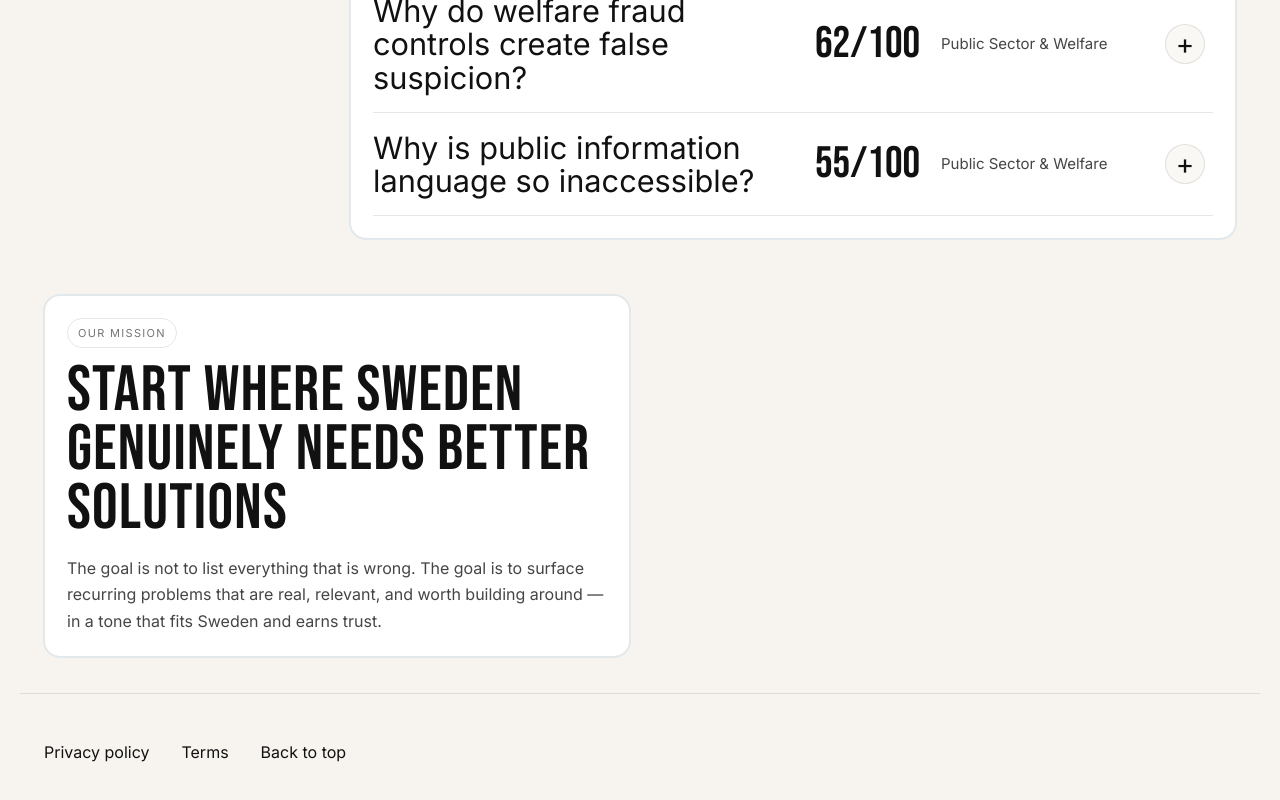
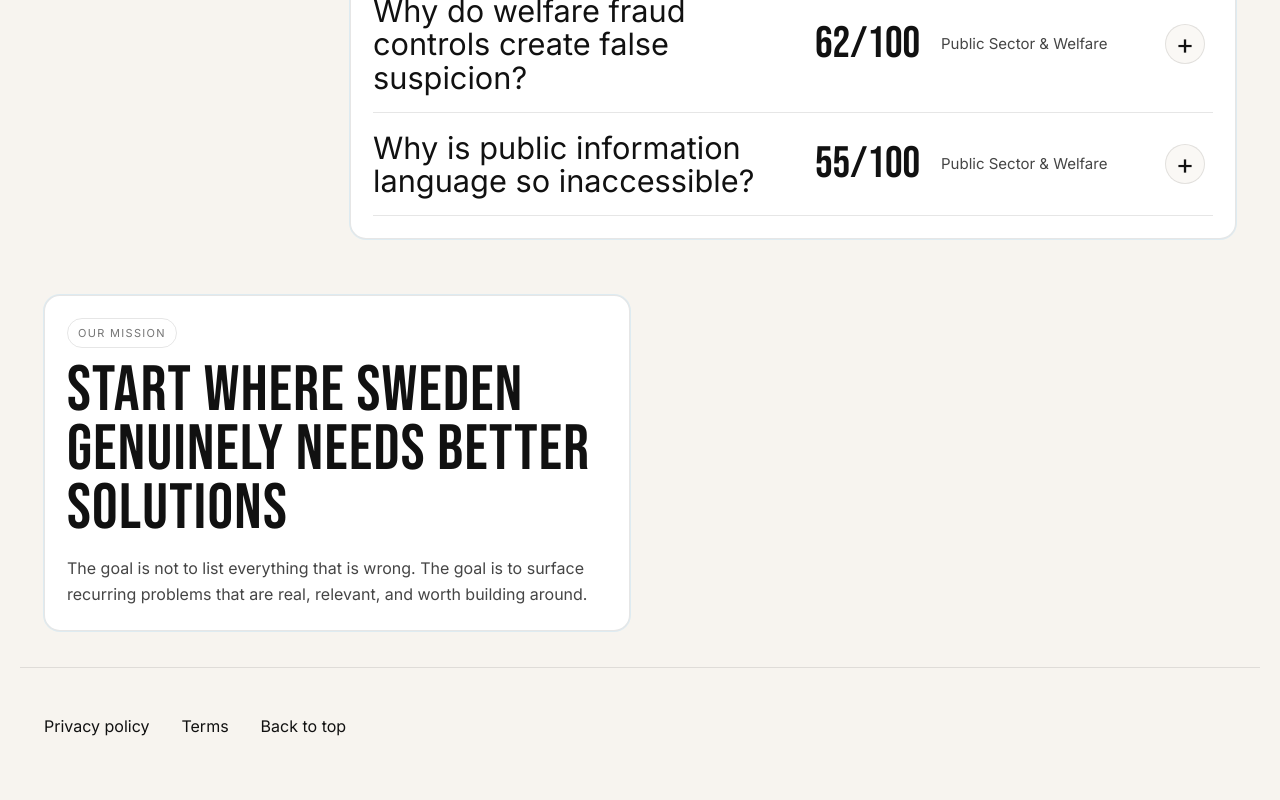
Before and after one commit to mpendyala3/fix-my-itch-sweden, a Next.js app: page / in a window 1280 px wide. Shown: the part 2535-3335 px from the top of the page. Built offline with nearby package versions, Linux system fonts and the light colour scheme.

Commit message:
Shorten mission statement copy

```diff
--- a/app/ClientHome.tsx
+++ b/app/ClientHome.tsx
@@ -98,7 +98,7 @@ const copy = {
     missionLabel: 'Vårt uppdrag',
     missionTitle: 'Börja där Sverige faktiskt behöver bättre lösningar',
     missionBody:
-      'Målet är inte att lista allt som är fel. Målet är att synliggöra återkommande problem som är verkliga, relevanta och värda att bygga kring — med en ton som fungerar i Sverige och inger förtroende.',
+      'Målet är inte att lista allt som är fel. Målet är att synliggöra återkommande problem som är verkliga, relevanta och värda att bygga kring.',
     ctaLabel: 'Nästa steg',
     ctaTitle: 'Bygg runt verklig efterfrågan',
     ctaBody:
@@ -192,7 +192,7 @@ const copy = {
     missionLabel: 'Our mission',
     missionTitle: 'Start where Sweden genuinely needs better solutions',
     missionBody:
-      'The goal is not to list everything that is wrong. The goal is to surface recurring problems that are real, relevant, and worth building around — in a tone that fits Sweden and earns trust.',
+      'The goal is not to list everything that is wrong. The goal is to surface recurring problems that are real, relevant, and worth building around.',
     ctaLabel: 'Next move',
     ctaTitle: 'Build around real demand',
     ctaBody:
```
Also changed, not shown: 13 other files (tests, documents, lock files or other folders).
